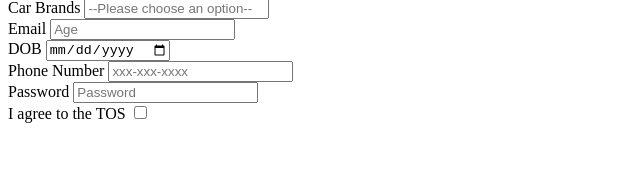
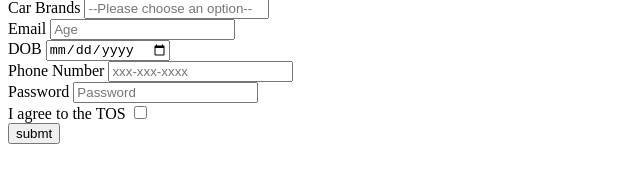
Before and after one commit to acciojob/signup-form-car-MalikNeelam06, a website: page main.html in a window 1280 px wide. Shown: the part 72-254 px from the top of the page, without its empty margins (0-640 px from the left). Drawn offline with Linux system fonts and the light colour scheme.

Commit message:
created a submission

```diff
--- a/main.html
+++ b/main.html
@@ -57,6 +57,7 @@
 			<label for="tos">I agree to the TOS</label>
 			<input type="checkbox" required id="tos" />
 		</div>
+		<input type="button" required value="submt"/>
 	</form>
 	<!-- the entire body must be written by student -->
     <script type="text/javascript" src="./script.js">
```
